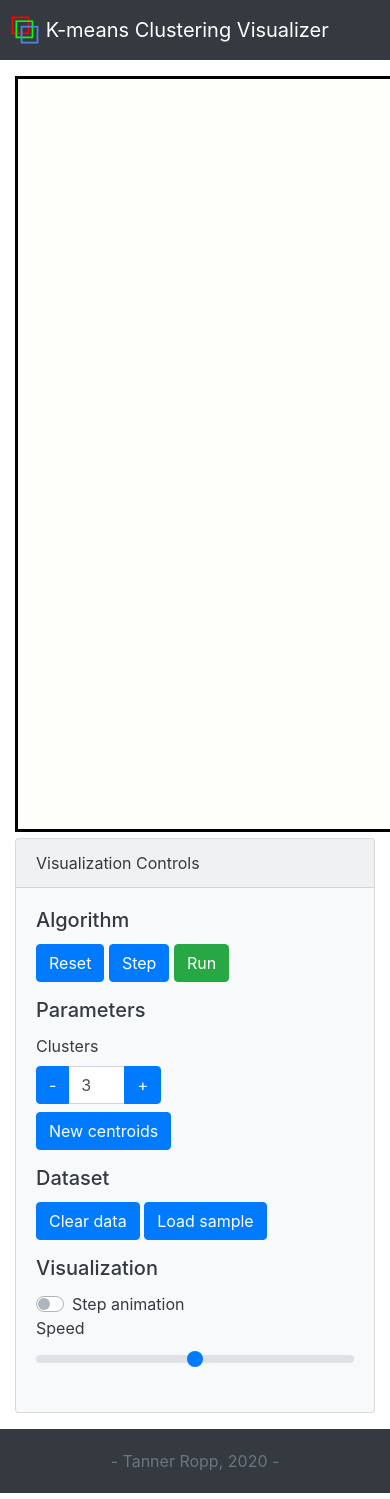
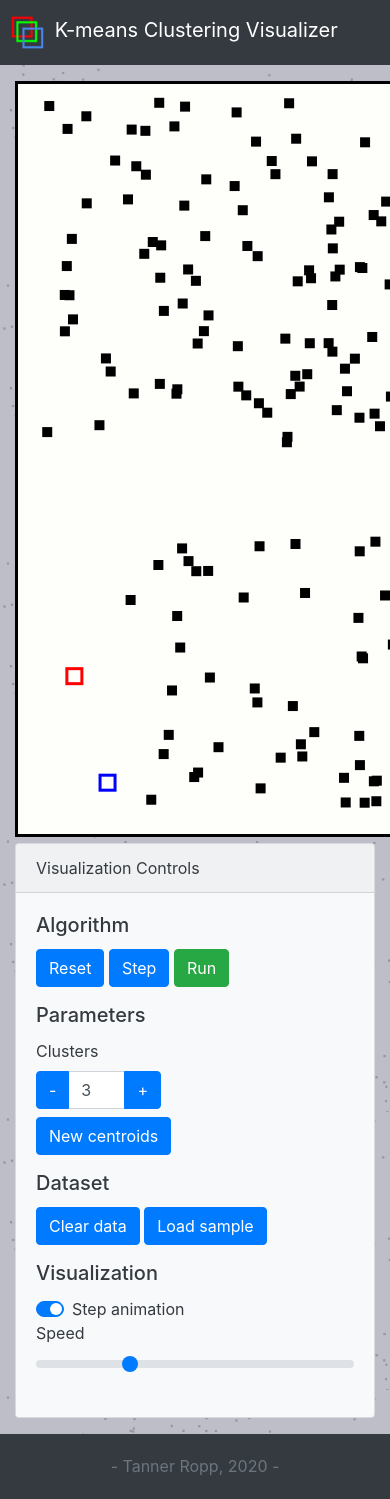
Before and after one commit to tanner-ropp/Clustering-Visualization, a React (Create React App) app: page / in a window 390 px wide. Shown: the top 1499 px of the page. Built offline with nearby package versions, Linux system fonts and the light colour scheme.

Commit message:
dashboard functions, need to set disable conditions and make canvas responsive

```diff
--- a/src/ClusteringVisualizer/ClusteringVisualizer.css
+++ b/src/ClusteringVisualizer/ClusteringVisualizer.css
@@ -33,8 +33,18 @@ body {
     transform: translatex(-50%);*/
 }
 
+.background {
+    background-image: url("background2.png");
+    background-size: contain
+}
+
+section {
+    min-height: calc(100vh - 130px);
+}
+
 footer {
-    padding: 20px
+    padding: 20px;
+    height: 65px
 }
 
 #myCanvas {
--- a/src/ClusteringVisualizer/ClusteringVisualizer.js
+++ b/src/ClusteringVisualizer/ClusteringVisualizer.js
@@ -15,7 +15,9 @@ export default class ClusteringVisualizer extends Component {
             prev_centroids: [], // for animating purpose
             initial_centroids : [],
             animating_centroids : false,
-            k: 3
+            animations_on : true, // for the actual animation switch
+            k: 3,
+            speed: 5
         };
 
         // initialize refs
@@ -28,6 +30,8 @@ export default class ClusteringVisualizer extends Component {
         this.setNewCentroids = this.setNewCentroids.bind(this);
         this.handleDecrement = this.handleDecrement.bind(this);
         this.handleIncrement = this.handleIncrement.bind(this);
+        this.clearData = this.clearData.bind(this);
+        this.loadSampleData = this.loadSampleData.bind(this);
     }
 
     componentDidMount() {
@@ -37,7 +41,7 @@ export default class ClusteringVisualizer extends Component {
 
         const data_points = []; // will hold all data points
 
-        /*for (let i = 0; i < 100; i++) {
+        for (let i = 0; i < 100; i++) {
             data_points.push({
                 x: (Math.random() * 400) + 10,
                 y: (Math.random() * 350) + 10,
@@ -59,7 +63,7 @@ export default class ClusteringVisualizer extends Component {
                 y: 740 - (Math.random() * 300),
                 id: 0
             });
-        }*/
+        }
 
 
 
@@ -333,57 +337,67 @@ export default class ClusteringVisualizer extends Component {
         }, this.setNewCentroids)
     }
 
+    clearData() {
+        this.setState({
+            data_points : []
+        });
+    }
+
+    loadSampleData() {
+        this.clearData();
+
+        const data_points = [];
+
+        for (let i = 0; i < 100; i++) {
+            data_points.push({
+                x: (Math.random() * 400) + 10,
+                y: (Math.random() * 350) + 10,
+                id: 0 // represents an unassigned point (just used for initialization)
+            });
+        }
+
+        for (let i = 0; i < 75; i++) {
+            data_points.push({
+                x: 740 - (Math.random() * 200),
+                y: (Math.random() * 350) + 10,
+                id: 0
+            });
+        }
+
+        for (let i = 0; i < 80; i++) {
+            data_points.push({
+                x: 100 + (Math.random() * 500),
+                y: 740 - (Math.random() * 300),
+                id: 0
+            });
+        }
+
+        this.setState({
+            data_points: data_points,
+            k: 3
+        }, this.setNewCentroids);
+    }
+
     render() {
         return (
-            <div>
+            <div className="background">
                 <Navbar className="custom-navbar justify-content-between" bg="dark" variant="dark">
                     <Navbar.Brand>
                         <img
                             alt=""
                             src={logo}
-                            width="30"
-                            height="30"
-                            className="d-inline-block align-top"
+                            width="35"
+                            height="35"
+                            className="d-inline-block align-top mr-1"
                           />{' '}
                         K-means Clustering Visualizer
                     </Navbar.Brand>
-                    {/*<div className="button-dashboard">
-                        <Button variant="outline-light" onClick={this.resetClusters}>
-                            Reset
-                        </Button>{' '}
-                        <Button variant="outline-light" onClick={this.setNewCentroids}>
-                            New Centroids
-                        </Button>{' '}
-                        <Button variant="outline-light" onClick={this.stepThrough}>
-                            Step
-                        </Button>{' '}
-                        <Button variant="outline-success" onClick={this.runAlgorithm}>
-                            Run
-                        </Button>
-                    </div>*/}
-                    {/*<Form inline>
-                        <Form.Label className="mr-2 text-white">
-                            Clusters
-                        </Form.Label>
-                        <InputGroup>
-                            <InputGroup.Prepend>
-                              <Button variant="outline-secondary" onClick={this.handleDecrement} disabled={this.state.k <= 1}>
-                                  -
-                              </Button>
-                            </InputGroup.Prepend>
-                            <FormControl aria-describedby="basic-addon1" value={this.state.k}/>
-                            <InputGroup.Append>
-                              <Button variant="outline-secondary" onClick={this.handleIncrement} disabled={this.state.k >= 10}>
-                                  +
-                              </Button>
-                            </InputGroup.Append>
-                        </InputGroup>
-                    </Form>*/}
                 </Navbar>
+                <section>
                     <Container fluid>
-                    <Row className="mt-3 mb-3">
-                        <Col className="justify-content-center">
-                            <Animation animating={this.state.animating_centroids} dataPoints={this.state.data_points} centroids={this.state.centroids} prevCentroids={this.state.prev_centroids} onMouseDown={(e) => {
+                        <Row className="pt-3 pb-3">
+                            <Col className="text-center">
+                                <Animation animating={this.state.animating_centroids} dataPoints={this.state.data_points} centroids={this.state.centroids} prevCentroids={this.state.prev_centroids} speed={this.state.speed} onMouseDown={(e) => {
                                     const data_points = this.state.data_points.map((data_point) => {
                                         return {...data_point}
                                     });
@@ -402,18 +416,28 @@ export default class ClusteringVisualizer extends Component {
                                     })
                                 }}/>
                             </Col>
-                        <Col className="ml-auto" md={4}>
+                            <Col className="" md={4}>
                                 <Dashboard
+                                    isValid={this.state.k <= this.state.data_points.length}
                                     k={this.state.k}
+                                    speed={this.state.speed}
                                     stepThrough={this.stepThrough}
                                     resetClusters={this.resetClusters}
                                     runAlgorithm={this.runAlgorithm}
                                     handleDecrement={this.handleDecrement}
                                     handleIncrement={this.handleIncrement}
-                                setNewCentroids={this.setNewCentroids}/>
+                                    setNewCentroids={this.setNewCentroids}
+                                    clearData={this.clearData}
+                                    loadSampleData={this.loadSampleData}
+                                    adjustSpeed={(newSpeed) => (
+                                        this.setState({
+                                            speed : newSpeed
+                                        })
+                                    )}/>
                             </Col>
                         </Row>
                     </Container>
+                </section>
                 <footer className="bg-dark text-muted">
                     <div className="text-center">
                         - Tanner Ropp, 2020 -
--- a/src/components/Animation.js
+++ b/src/components/Animation.js
@@ -41,7 +41,7 @@ export default class Animation extends Component {
                 const full_dy = new_centroids[i].y - prev_centroids[i].y;
                 const full_dist = Math.sqrt((full_dy*full_dy)+(full_dx*full_dx));*/
 
-                var speed = 5; // try doing something with trig to make a speed ramp
+                var speed = this.props.speed; // try doing something with trig to make a speed ramp
                 //var speed = Math.abs(6*Math.sin((dist/full_dist)*Math.PI)) + 0.2;
 
                 if (dist < speed) { // this is to prevent vibration
--- a/src/components/Dashboard.js
+++ b/src/components/Dashboard.js
@@ -1,5 +1,5 @@
 import React, {Component} from 'react';
-import {Card, Container, Row, Col, Button, Form, InputGroup, FormControl} from 'react-bootstrap';
+import {Card, Container, Row, Col, Button, Form, InputGroup, FormControl, Alert} from 'react-bootstrap';
 
 export default class Dashboard extends Component {
     constructor(props) {
@@ -25,6 +25,11 @@ export default class Dashboard extends Component {
                     <Button variant="success" onClick={this.props.runAlgorithm}>
                         Run
                     </Button>
+                    {(!this.props.isValid) &&
+                        <Alert className="mt-1" variant={'danger'}>
+                            You cannot have more clusters than data points!
+                        </Alert>
+                    }
                     <Card.Text>{' '}</Card.Text>
                     <Card.Title>Parameters</Card.Title>
                         <Form style={{width: 125}}>
@@ -45,15 +50,15 @@ export default class Dashboard extends Component {
                                 </InputGroup.Append>
                             </InputGroup>
                         </Form>
-                        <Button className="mt-2"variant="primary" onClick={this.props.setNewCentroids}>
+                        <Button className="mt-2" variant="primary" onClick={this.props.setNewCentroids}>
                             New centroids
                         </Button>{' '}
                     <Card.Text>{' '}</Card.Text>
                     <Card.Title>Dataset</Card.Title>
-                        <Button variant="primary">
+                        <Button variant="primary" onClick={this.props.clearData}>
                             Clear data
                         </Button>{' '}
-                        <Button variant="primary">
+                        <Button variant="primary" onClick={this.props.loadSampleData}>
                             Load sample
                         </Button>{' '}
                     <Card.Text>{' '}</Card.Text>
@@ -63,10 +68,11 @@ export default class Dashboard extends Component {
                                 type="switch"
                                 id="custom-switch"
                                 label="Step animation"
+                                defaultChecked={true}
                                 />
                             <Form.Group controlId="formBasicRangeCustom">
                                 <Form.Label>Speed</Form.Label>
-                                <Form.Control type="range" custom />
+                                <Form.Control type="range" custom min="1" max="15" step="0.01" defaultValue={this.props.speed} onChange={(event) => (this.props.adjustSpeed(event.target.value))}/>
                             </Form.Group>
                         </Form>
                 </Card.Body>
```
Also changed, not shown: src/ClusteringVisualizer/background2.png (added). Lines whose indentation alone changed are shown as unchanged.
